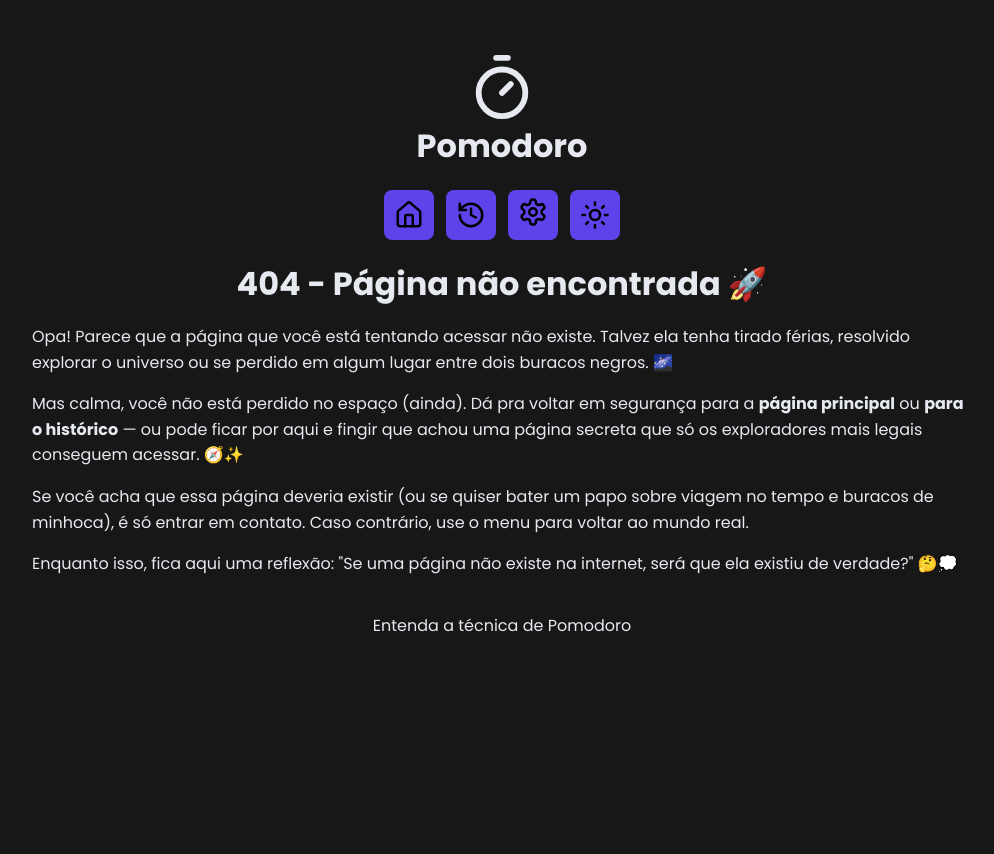
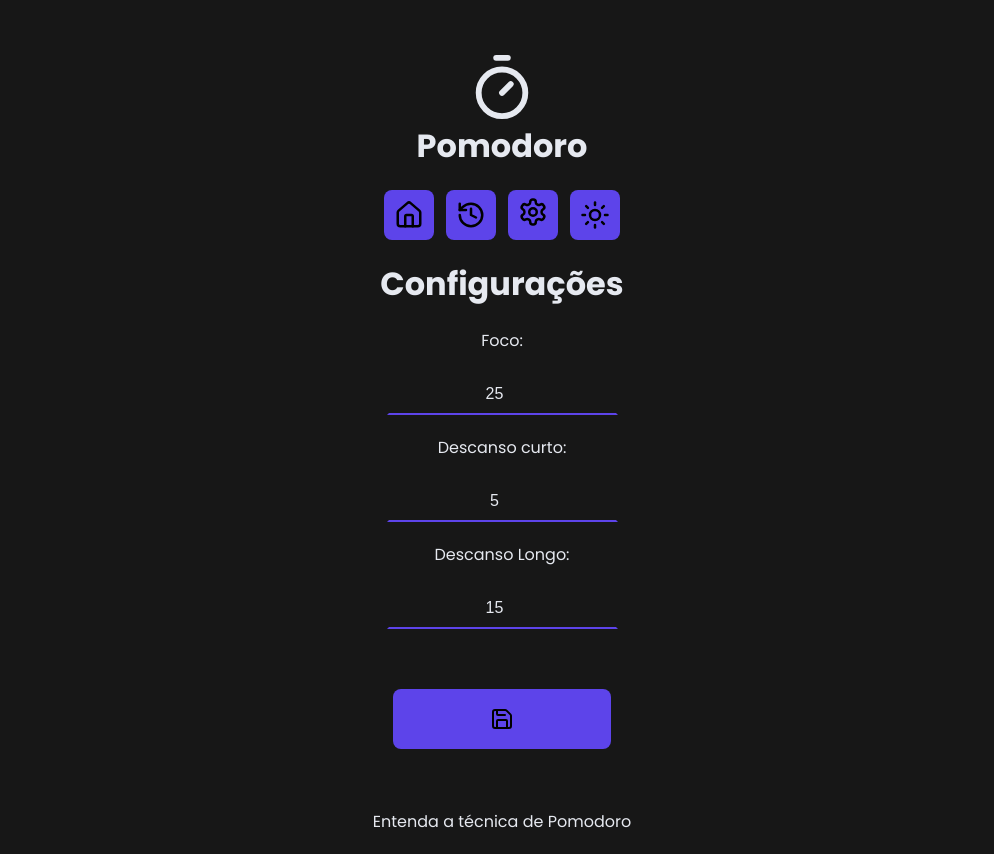
Before and after one commit to Pedroca12345/PomodoroApp, a React (Vite) app: page /settings in a window 1280 px wide. Shown: the whole page, without its empty margins (138-1132 px from the left). Before the commit the page ends 800 px from the top, so only its background shows below. Built offline with nearby package versions, Linux system fonts and the light colour scheme.

Commit message:
Validação do formulário de settings

```diff
--- a/src/components/DefaultInput/index.tsx
+++ b/src/components/DefaultInput/index.tsx
@@ -16,7 +16,7 @@
 
    return (
       <>
-         {labelText && <label htmlFor="taskInput">{labelText}</label>}
+         {labelText && <label htmlFor={id}>{labelText}</label>}
 
          <input className={input} type={type} id={id} {...props}/>
       </>
--- /dev/null
+++ b/src/pages/Settings/index.tsx
@@ -0,0 +1,110 @@
+import { SaveIcon } from "lucide-react";
+import { Container } from "../../components/Container";
+import { DefaultButton } from "../../components/DefaultButton";
+import { DefaultInput } from "../../components/DefaultInput";
+import { Heading } from "../../components/Heading";
+import { TaskStateModel } from "../../models/TaskStateModel";
+import { MainTemplate } from "../../templates/MainTemplate";
+import { useRef } from "react";
+import { useTaskContext } from "../../contexts/TaskContext/useTaskContext";
+import { showMessage } from "../../adapters/showMessage";
+
+export type SettingsProps = {
+  state: TaskStateModel;
+  setState: React.Dispatch<React.SetStateAction<TaskStateModel>>;
+}
+
+export function Settings() {
+  const { state } = useTaskContext()
+  const workTimeInput = useRef<HTMLInputElement>(null);
+  const shortBreakTimeInput = useRef<HTMLInputElement>(null);
+  const longBreakTimeInput = useRef<HTMLInputElement>(null);
+
+  function handleSaveSettings (e: React.FormEvent<HTMLFormElement>) {
+    e.preventDefault();
+    showMessage.dismiss();
+
+    const formErrors = [];
+
+    const workTime = Number(workTimeInput.current?.value);
+    const shortBreakTime = Number(shortBreakTimeInput.current?.value);
+    const longBreakTime = Number(longBreakTimeInput.current?.value);
+
+    if(isNaN(workTime) || isNaN(shortBreakTime) || isNaN(longBreakTime)) {
+      formErrors.push('Digite apenas numeros para TODOS os campos!');
+    }
+
+    if (workTime < 1 || workTime > 99) {
+      formErrors.push('Digite valores entre 1 e 99 para foco');
+    }
+
+    if (shortBreakTime < 1 || shortBreakTime > 30) {
+      formErrors.push('Digite valores entre 1 e 30 para descanso curto');
+    }
+
+    if (longBreakTime < 1 || longBreakTime > 60) {
+      formErrors.push('Digite valores entre 1 e 60 para descanso longo');
+    }
+
+    if (formErrors.length > 0) {
+      formErrors.forEach(error => {
+        showMessage.error(error);
+      });
+      return;
+    }
+
+
+
+  }
+
+  return (
+    <MainTemplate>
+      <Container>
+        <Heading>Configurações</Heading>
+      </Container>
+
+      <Container>
+        <form onSubmit={handleSaveSettings} action="" className="form">
+          <div className="formRow">
+            <DefaultInput
+              id="workTime"
+              labelText="Foco:"
+              ref={workTimeInput}
+              defaultValue={state.config.workTime}
+              type="number"
+              min={1}
+            />
+          </div>
+          <div className="formRow">
+            <DefaultInput
+              id="shortBreakTime"
+              labelText="Descanso curto:"
+              ref={shortBreakTimeInput}
+              defaultValue={state.config.shortBreakTime}
+              type="number"
+              min={1}
+            />
+          </div>
+          <div className="formRow">
+            <DefaultInput
+              id="longBreakTime"
+              labelText="Descanso Longo:"
+              ref={longBreakTimeInput}
+              defaultValue={state.config.longBreakTime}
+              type="number"
+              min={1}
+            />
+          </div>
+          <div className="formRow">
+            <DefaultButton
+              icon={<SaveIcon />}
+              color="purple"
+              aria-label="Salvar configurações"
+              title="Salvar configurações"
+            />
+          </div>
+        </form>
+      </Container>
+    </MainTemplate>
+  );
+}
--- a/src/routers/MainRouter/index.tsx
+++ b/src/routers/MainRouter/index.tsx
@@ -4,6 +4,7 @@
 import { NotFound } from "../../pages/NotFound";
 import { useEffect } from "react";
 import { History } from "../../pages/History";
+import { Settings } from "../../pages/Settings";
 
 function ScrollToTop() {
   const { pathname } = useLocation();
@@ -40,6 +41,11 @@
           element={<History />}
         />
 
+        <Route
+          path='/settings'
+          element={<Settings />}
+        />
+
       </Routes>
       <ScrollToTop />
     </BrowserRouter>
```
